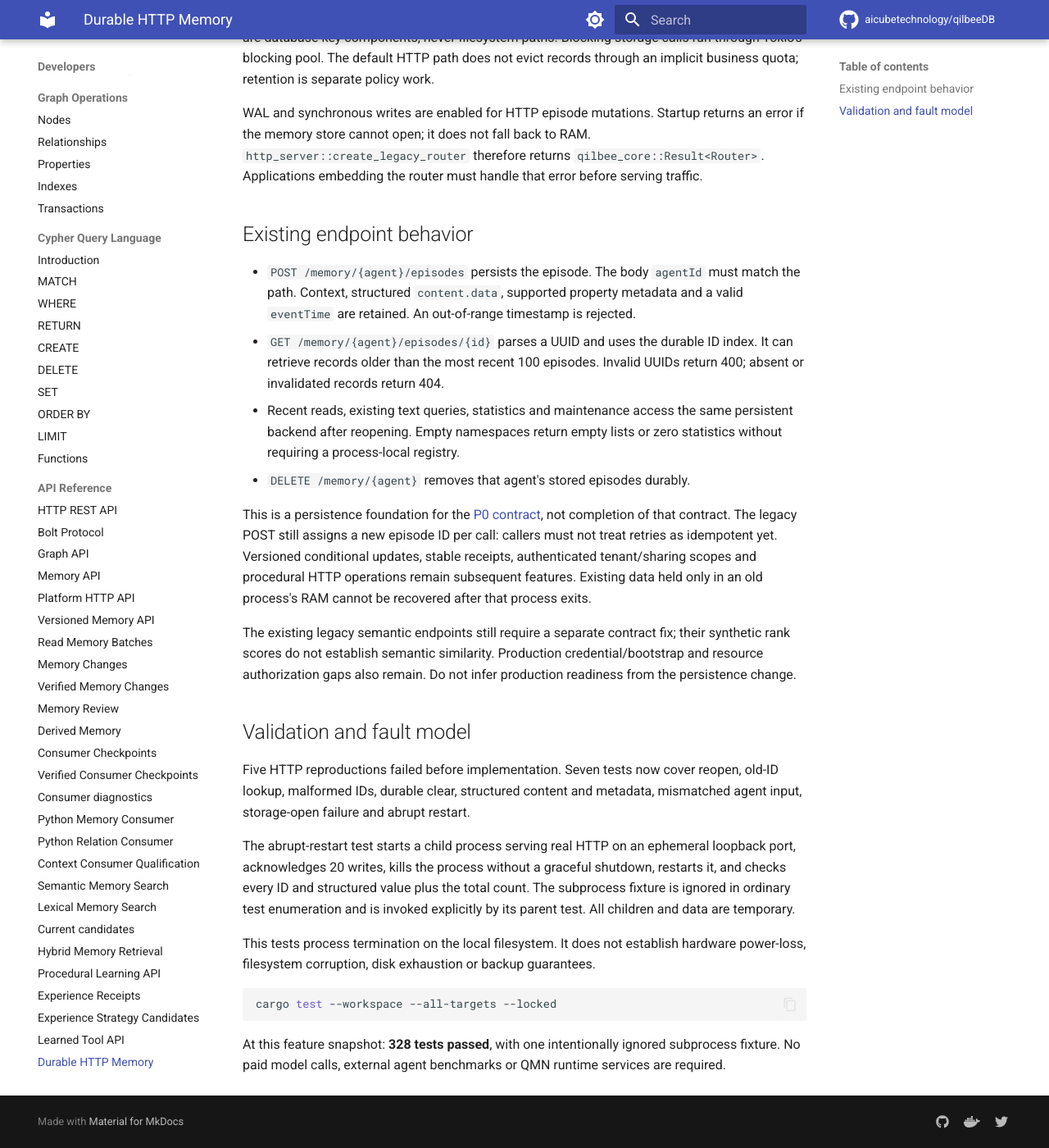
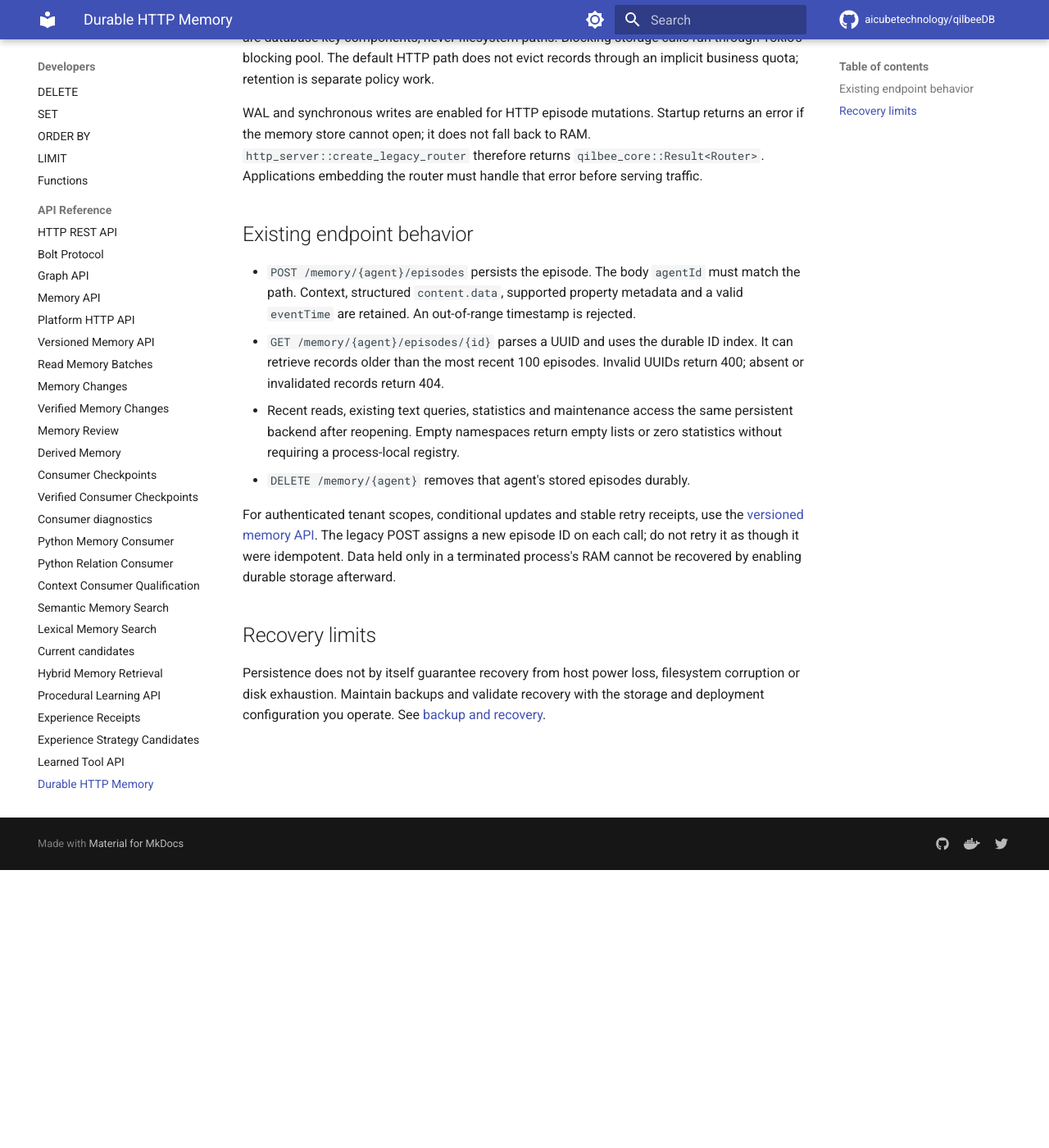
Before and after one commit to aicubetechnology/qilbeeDB, an MkDocs documentation site: the page built from docs/api/durable-http-memory.md, in a window 1280 px wide and 1400 px high, scrolled down 339 px. Shown: the whole window at 82% size. Built offline with MkDocs 1.6.1 and Material for MkDocs 9.7.7, drawn with Linux system fonts in a browser that asks for light colours; comment, search, counter and statistics services are not loaded.

Commit message:
docs: replace legacy test diaries with recovery guidance

````diff
--- a/docs/api/durable-http-memory.md
+++ b/docs/api/durable-http-memory.md
@@ -28,37 +28,14 @@ Applications embedding the router must handle that error before serving traffic.
   or zero statistics without requiring a process-local registry.
 - `DELETE /memory/{agent}` removes that agent's stored episodes durably.
 
-This is a persistence foundation for the [P0 contract](../research/delivery-acceptance.md),
-not completion of that contract. The legacy POST still assigns a new episode ID
-per call: callers must not treat retries as idempotent yet. Versioned conditional
-updates, stable receipts, authenticated tenant/sharing scopes and procedural
-HTTP operations remain subsequent features. Existing data held only in an old
-process's RAM cannot be recovered after that process exits.
+For authenticated tenant scopes, conditional updates and stable retry receipts,
+use the [versioned memory API](versioned-memory.md). The legacy POST assigns a
+new episode ID on each call; do not retry it as though it were idempotent. Data
+held only in a terminated process's RAM cannot be recovered by enabling durable
+storage afterward.
 
-The existing legacy semantic endpoints still require a separate contract fix;
-their synthetic rank scores do not establish semantic similarity. Production
-credential/bootstrap and resource authorization gaps also remain. Do not infer
-production readiness from the persistence change.
+## Recovery limits
 
-## Validation and fault model
-
-Five HTTP reproductions failed before implementation. Seven tests now cover
-reopen, old-ID lookup, malformed IDs, durable clear, structured content and
-metadata, mismatched agent input, storage-open failure and abrupt restart.
-
-The abrupt-restart test starts a child process serving real HTTP on an ephemeral
-loopback port, acknowledges 20 writes, kills the process without a graceful
-shutdown, restarts it, and checks every ID and structured value plus the total
-count. The subprocess fixture is ignored in ordinary test enumeration and is
-invoked explicitly by its parent test. All children and data are temporary.
-
-This tests process termination on the local filesystem. It does not establish
-hardware power-loss, filesystem corruption, disk exhaustion or backup guarantees.
-
-```sh
-cargo test --workspace --all-targets --locked
-```
-
-At this feature snapshot: **328 tests passed**, with one intentionally ignored
-subprocess fixture. No paid model calls, external agent benchmarks or QMN runtime
-services are required.
+Persistence does not by itself guarantee recovery from host power loss, filesystem
+corruption or disk exhaustion. Maintain backups and validate recovery with the
+storage and deployment configuration you operate. See [backup and recovery](../operations/backup.md).
````
Also changed, not shown: docs/architecture/atomic-commits.md (+4 -35 lines).
